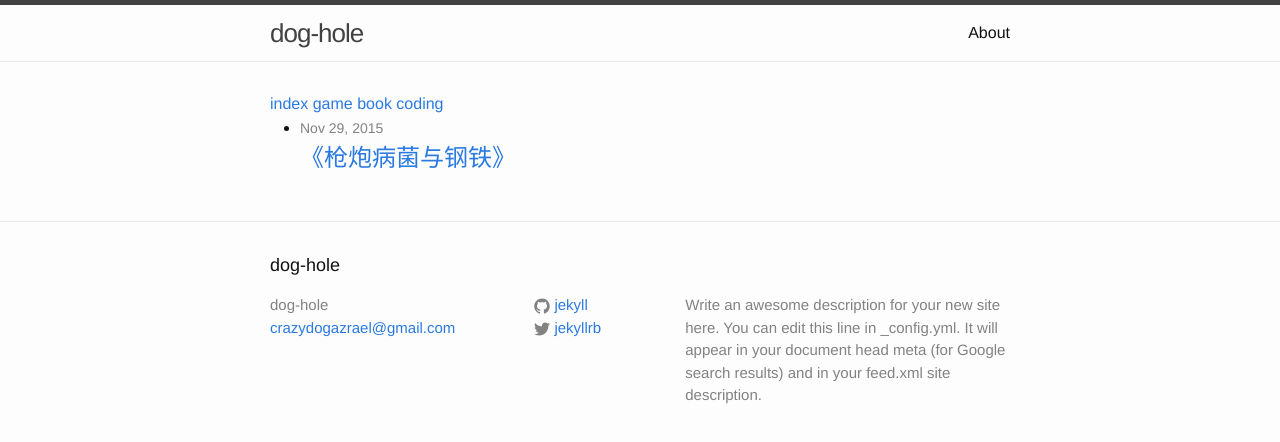
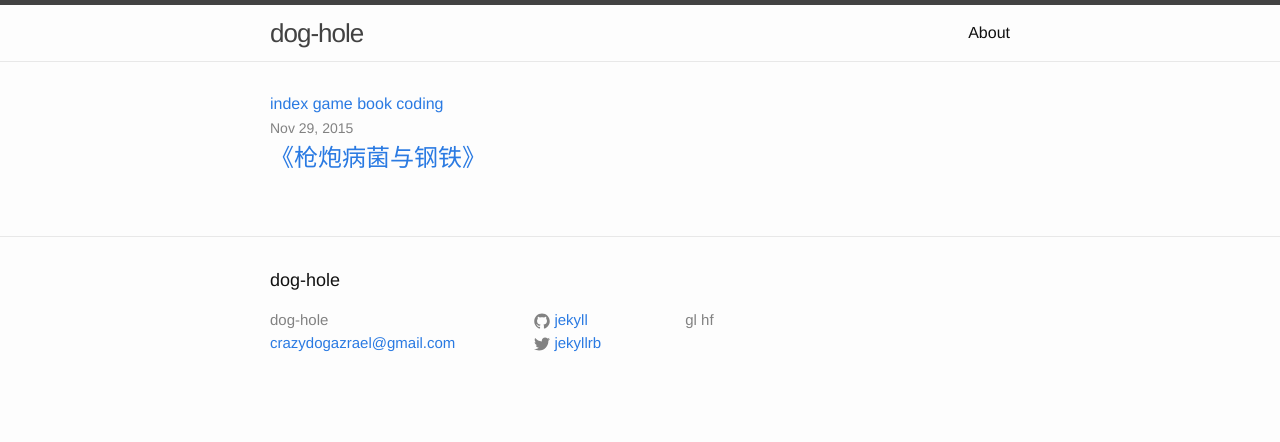
Before and after one commit to Crazydogs/Crazydogs.github.io, a Jekyll site: the page built from cate_page/book.html, in a window 1280 px wide. Shown: the top 442 px of the page. Built offline with Jekyll 4.4.1, drawn with Linux system fonts in a browser that asks for light colours.

Commit message:
edit config / add style

```diff
--- a/_config.yml
+++ b/_config.yml
@@ -2,9 +2,7 @@
 title: dog-hole
 email: crazydogazrael@gmail.com
 description: > # this means to ignore newlines until "baseurl:"
-  Write an awesome description for your new site here. You can edit this
-  line in _config.yml. It will appear in your document head meta (for
-  Google search results) and in your feed.xml site description.
+    gl hf
 baseurl: "" # the subpath of your site, e.g. /blog/
 url: "http://yourdomain.com" # the base hostname & protocol for your site
 twitter_username: jekyllrb
--- a/_layouts/blog_by_cate.html
+++ b/_layouts/blog_by_cate.html
@@ -4,7 +4,7 @@
 
 <div class="cate-page">
     {% include cate_switch.html %}
-    <ul>
+    <ul class="post-list">
         {% for post in site.categories[page.categories] %}
         <li>
             <span class="post-meta">{{ post.date | date: "%b %-d, %Y"}}</span>
```
